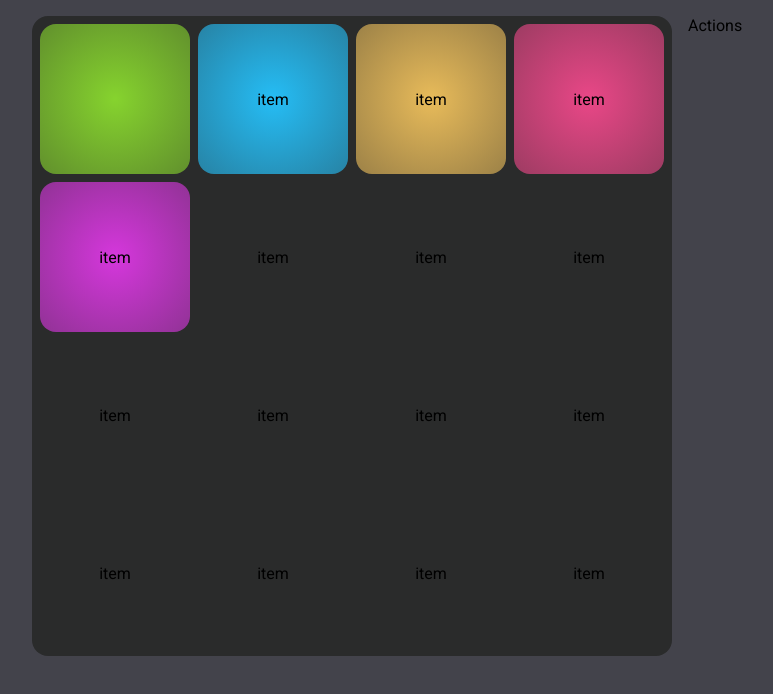
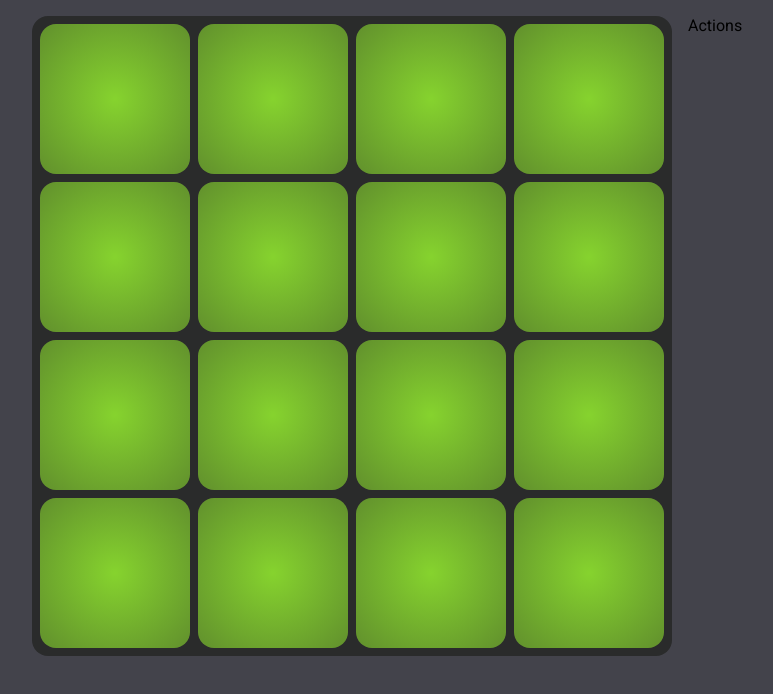
Before and after one commit to frontenders-community/drumpad-react-ts, a React (Create React App) app: page / in a window 1280 px wide. Shown: the top 694 px of the page, without its empty margins (130-903 px from the left). Built offline with nearby package versions, Linux system fonts and the light colour scheme.

Commit message:
Add: sound data file, showing pads dynamically

```diff
--- a/src/components/pad/pad.component.tsx
+++ b/src/components/pad/pad.component.tsx
@@ -1,32 +1,24 @@
 import "./pad.styles.scss";
+import sounds from "../../data";
+import { Sound } from "../../models";
+import { ReactNode } from "react";
 
 function Pad() {
-  const playAudio = () => {
-    new Audio("../../assets/audio/yamaha-rm50-clap.webm").play();
+  const playAudio = (soundName: string) => {
+    new Audio(`../../assets/audio/${soundName}.webm`).play();
   };
 
-  return (
-    <div className="pad">
-      <div className="pad-item green" onClick={() => playAudio()}>
-        {/* <audio src="../assets/audio/yamaha-rm50-clap.webm"></audio> */}
-      </div>
-      <div className="pad-item blue">item</div>
-      <div className="pad-item yellow">item</div>
-      <div className="pad-item red">item</div>
-      <div className="pad-item pink">item</div>
-      <div className="pad-item">item</div>
-      <div className="pad-item">item</div>
-      <div className="pad-item">item</div>
-      <div className="pad-item">item</div>
-      <div className="pad-item">item</div>
-      <div className="pad-item">item</div>
-      <div className="pad-item">item</div>
-      <div className="pad-item">item</div>
-      <div className="pad-item">item</div>
-      <div className="pad-item">item</div>
-      <div className="pad-item">item</div>
-    </div>
+  const soundsElements: Array<ReactNode> = sounds.map(
+    (sound: Sound, index: number) => (
+      <div
+        key={index}
+        className="pad-item green"
+        onClick={() => playAudio(sound.name)}
+      ></div>
+    )
   );
+
+  return <div className="pad">{soundsElements}</div>;
 }
 
 export default Pad;
--- /dev/null
+++ b/src/data.ts
@@ -0,0 +1,69 @@
+import { Sound } from "./models";
+const data: Array<Sound> = [
+  {
+    name: "yamaha-rm50-clap",
+    type: "clap",
+  },
+  {
+    name: "yamaha-rm50-closed-hi-hat-1",
+    type: "hi-hat",
+  },
+  {
+    name: "yamaha-rm50-closed-hi-hat-2",
+    type: "hi-hat",
+  },
+  {
+    name: "yamaha-rm50-cowbell-1",
+    type: "cowbell",
+  },
+  {
+    name: "yamaha-rm50-cowbell-2",
+    type: "cowbell",
+  },
+  {
+    name: "yamaha-rm50-crash-cymbal-1",
+    type: "crash",
+  },
+  {
+    name: "yamaha-rm50-crash-cymbal-2",
+    type: "crash",
+  },
+  {
+    name: "yamaha-rm50-crash-cymbal-3",
+    type: "crash",
+  },
+  {
+    name: "yamaha-rm50-low-bongo",
+    type: "low",
+  },
+  {
+    name: "yamaha-rm50-low-tom-1",
+    type: "low",
+  },
+  {
+    name: "yamaha-rm50-low-tom-2",
+    type: "low",
+  },
+  {
+    name: "yamaha-rm50-rock-kick-1",
+    type: "kick",
+  },
+  {
+    name: "yamaha-rm50-rock-kick-2",
+    type: "kick",
+  },
+  {
+    name: "yamaha-rm50-studio-kick-1",
+    type: "kick",
+  },
+  {
+    name: "yamaha-rm50-pedal-hi-hat-1",
+    type: "hi-hat",
+  },
+  {
+    name: "yamaha-rm50-splash-cymbal",
+    type: "crash",
+  },
+];
+
+export default data;
--- /dev/null
+++ b/src/models/index.ts
@@ -0,0 +1,4 @@
+export type Sound = {
+  name: string;
+  type: string;
+};
```
